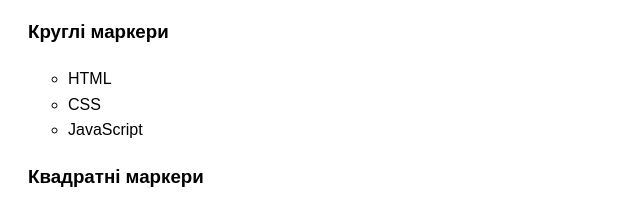
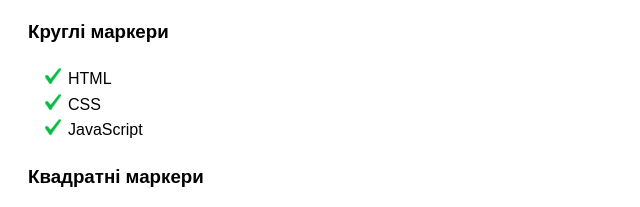
Before and after one commit to nsdv87/lists-project, a plain HTML site: page index.html in a window 1280 px wide. Shown: the part 163-370 px from the top of the page, 0-640 px from the left. Drawn offline with Linux system fonts and the light colour scheme.

Commit message:
Revise HTML list examples and formatting
Updated list examples and structure in index.html.

```diff
--- a/index.html
+++ b/index.html
@@ -13,7 +13,7 @@
 <h2>1. Марковані списки</h2>
 
 <h3>Круглі маркери</h3>
-<ul class="circle">
+<ul class="image-list">
     <li>HTML</li>
     <li>CSS</li>
     <li>JavaScript</li>
```
